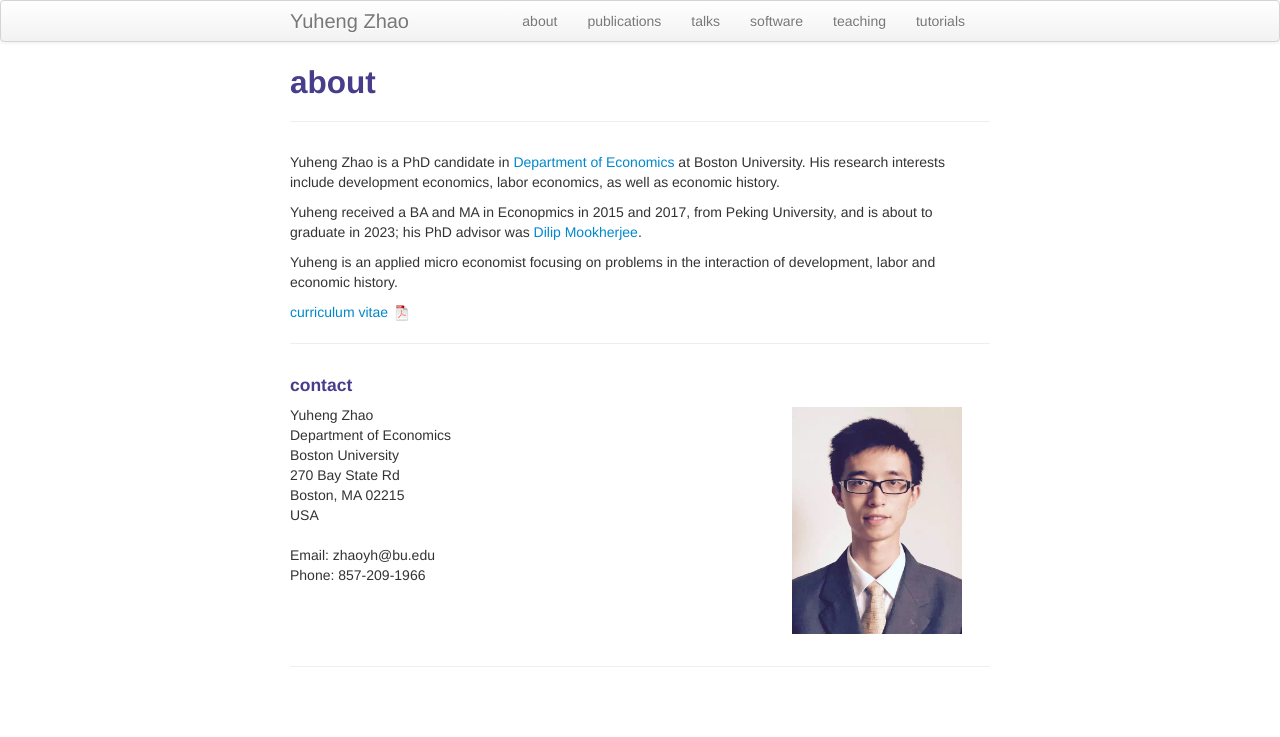
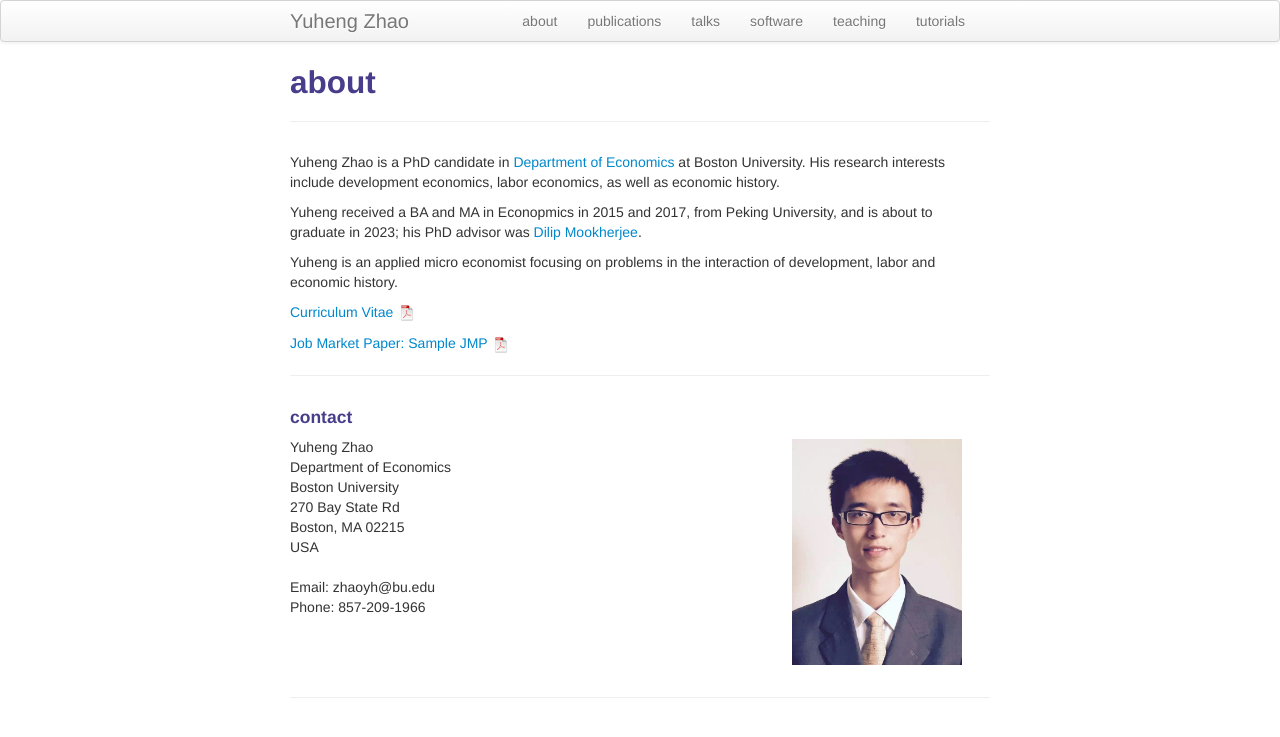
Before and after one commit to YuhengZhaoBU/YuhengZhaoBU2.github.io, a Jekyll site: the page built from OmitbyYuheng-about.md, in a window 1280 px wide. Shown: the top 737 px of the page. Built offline with Jekyll 4.4.1, drawn with Linux system fonts in a browser that asks for light colours.

Commit message:
Drop about

```diff
--- a/about.md
+++ b/OmitbyYuheng-about.md
@@ -12,7 +12,9 @@ University, and is about to graduate in 2023; his PhD advisor was
 
 Yuheng is an applied micro economist focusing on problems in the interaction of development, labor and economic history.
 
-[curriculum vitae ![CV as pdf](icons16/pdf-icon.png)]({{ BASE_PATH }}/CV_Henry.pdf)<br/>
+[Curriculum Vitae ![CV as pdf](icons16/pdf-icon.png)]({{ BASE_PATH }}/CV_Henry.pdf)<br/>
+
+[Job Market Paper: Sample JMP ![JMP as pdf](icons16/pdf-icon.png)]({{ BASE_PATH }}/sample-working-paper.pdf)<br/>
 
 ---
 
```
Also changed, not shown: 1 other file.
